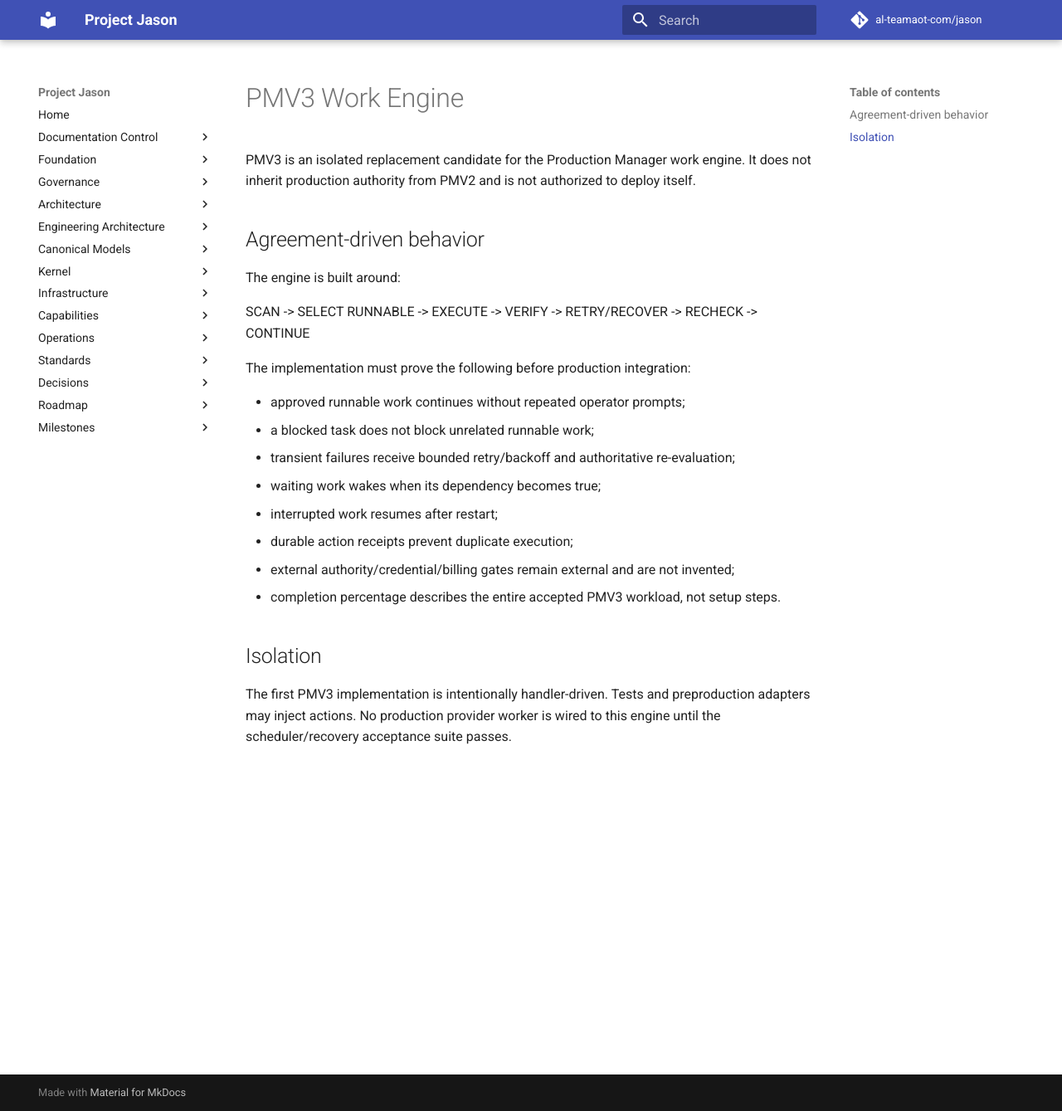
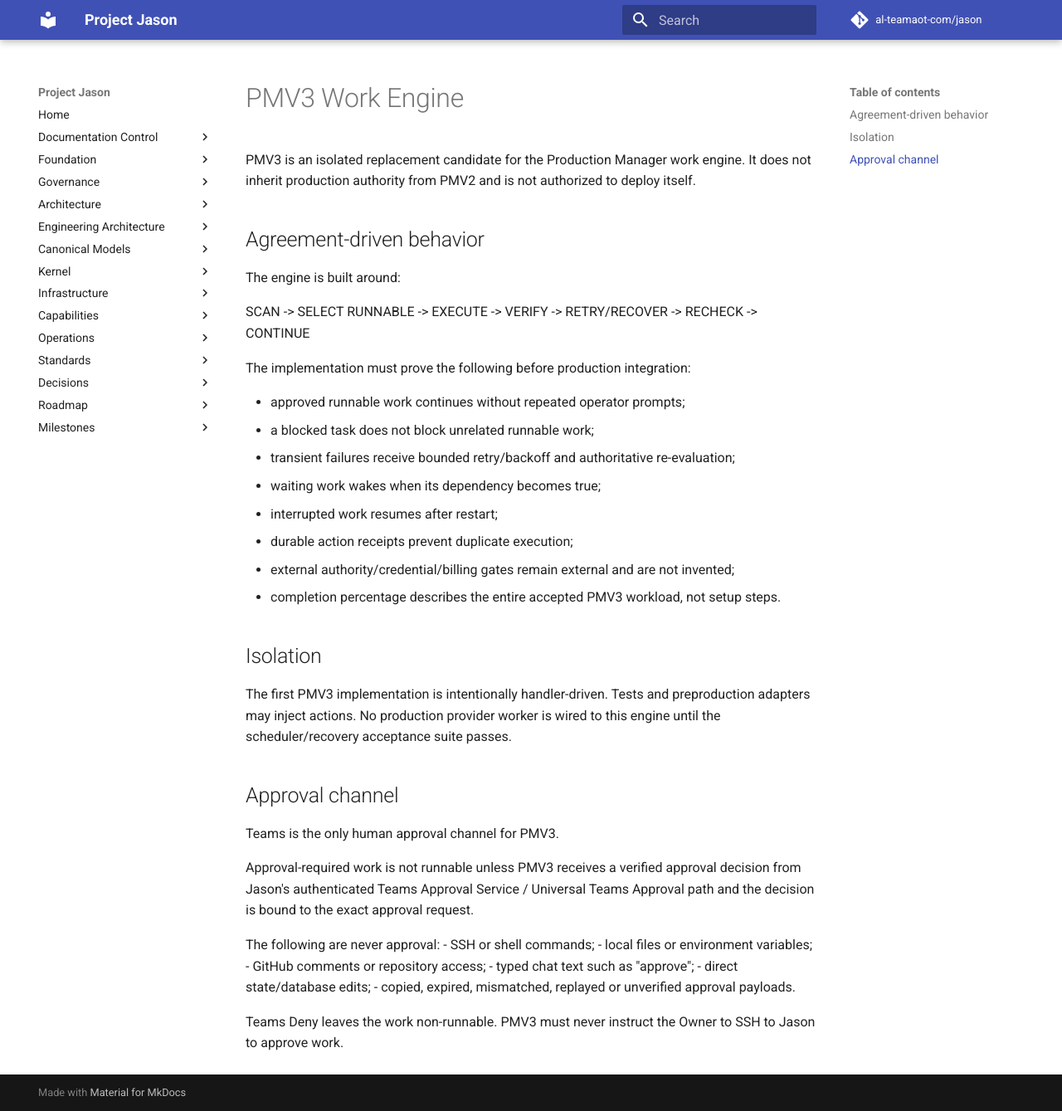
Before and after one commit to al-teamaot-com/jason, an MkDocs documentation site: the page built from docs/engineering/PMV3-Work-Engine.md, in a window 1280 px wide and 1339 px high. Shown: the whole window at 83% size. Built offline with MkDocs 1.6.1 and Material for MkDocs 9.7.7, drawn with Linux system fonts in a browser that asks for light colours; comment, search, counter and statistics services are not loaded.

Commit message:
PMV3: document Teams-only approvals

```diff
--- a/docs/engineering/PMV3-Work-Engine.md
+++ b/docs/engineering/PMV3-Work-Engine.md
@@ -26,3 +26,23 @@
 The first PMV3 implementation is intentionally handler-driven. Tests and
 preproduction adapters may inject actions. No production provider worker is wired
 to this engine until the scheduler/recovery acceptance suite passes.
+
+
+## Approval channel
+
+Teams is the only human approval channel for PMV3.
+
+Approval-required work is not runnable unless PMV3 receives a verified approval
+decision from Jason's authenticated Teams Approval Service / Universal Teams
+Approval path and the decision is bound to the exact approval request.
+
+The following are never approval:
+- SSH or shell commands;
+- local files or environment variables;
+- GitHub comments or repository access;
+- typed chat text such as "approve";
+- direct state/database edits;
+- copied, expired, mismatched, replayed or unverified approval payloads.
+
+Teams Deny leaves the work non-runnable. PMV3 must never instruct the Owner to
+SSH to Jason to approve work.
```
